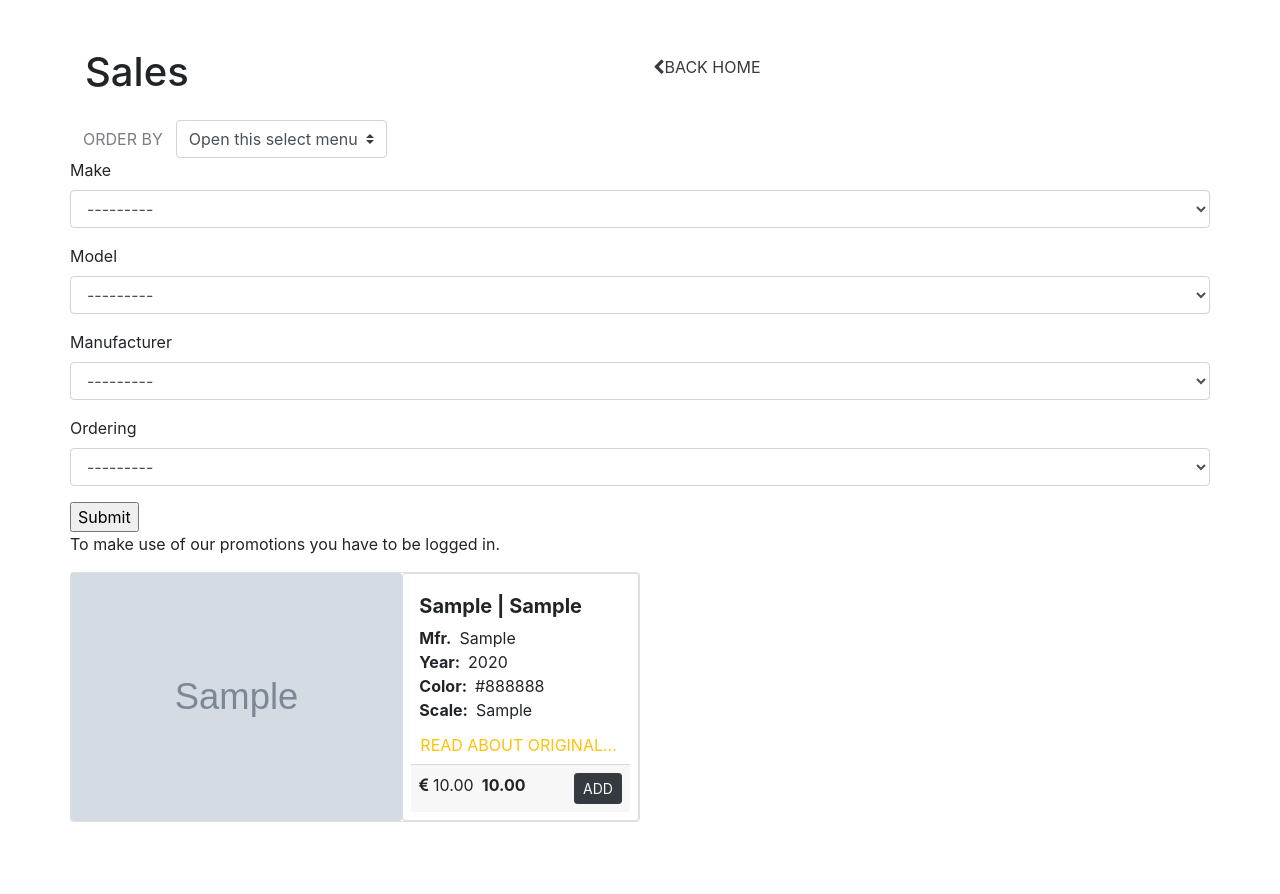
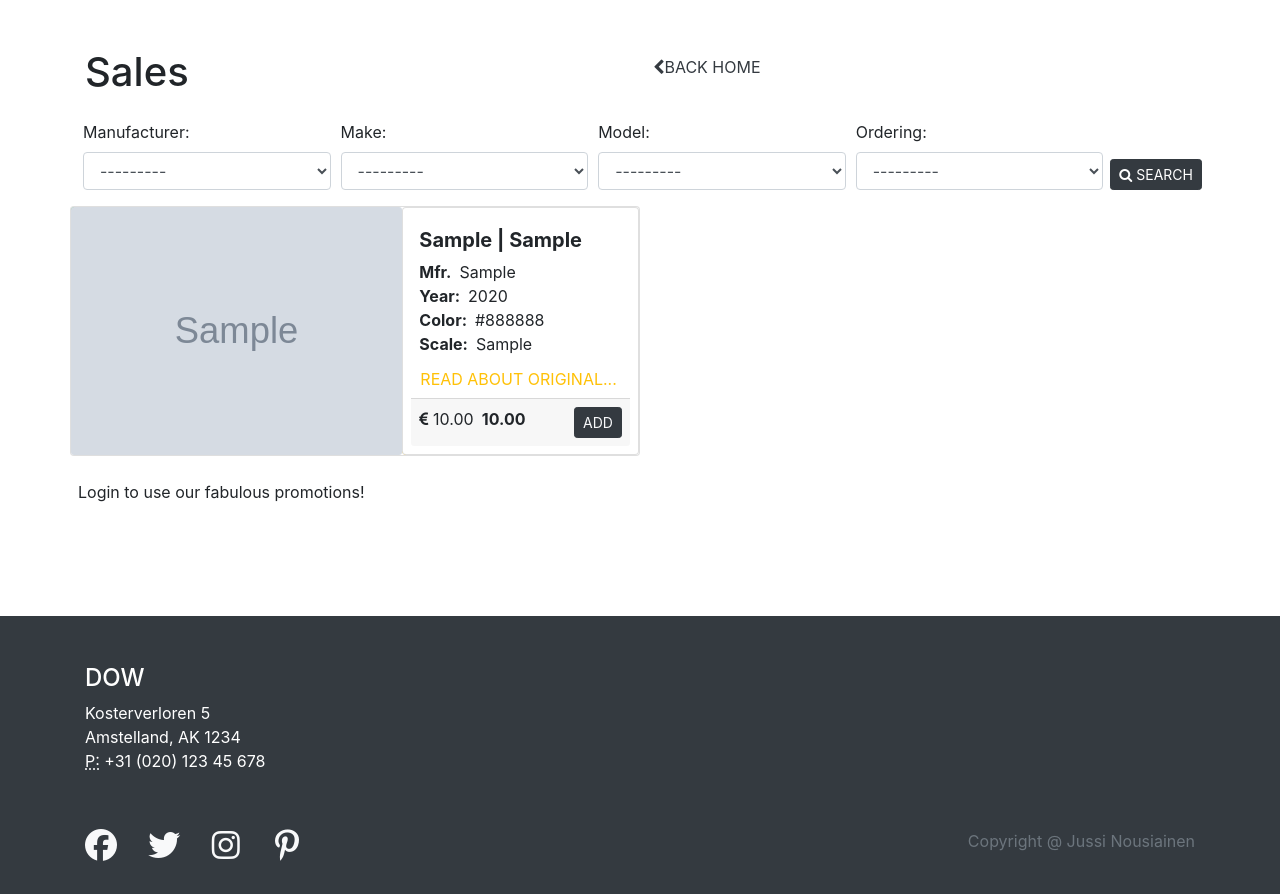
Before and after one commit to Junon72/DreamsOnWheels, a Django app: page /products/ in a window 1280 px wide. Shown: the part 190-1084 px from the top of the page. Run offline with Django 3.2, Linux system fonts and the light colour scheme; tables that the repository leaves empty hold one stand-in row (values such as "Sample post"); grey boxes marked "Sample" are stand-in pictures; some libraries are stand-ins or nearby versions; some web fonts are replaced.

Commit message:
Removed dummy search form from products. Linked the django-bootstrap-modal-forms scrips. The comment modal and edit form  in blog posts now renders, but the edit is not saved yet correctly, which appears to do with the url path after.

```diff
--- a/posts/forms.py
+++ b/posts/forms.py
@@ -1,7 +1,5 @@
 from django import forms
 from .models import Comment, User
-
-# from bootstrap_modal_forms.mixins import PopRequestMixin, CreateUpdateAjaxMixin
 from bootstrap_modal_forms.forms import BSModalForm
 
 
@@ -17,6 +15,6 @@ class UpdateCommentForm(BSModalForm):
     class Meta:
         model = Comment
         widgets = {
-            'content': forms.Textarea(attrs={'rows': 4}),
+            'content': forms.Textarea(attrs={'rows': 8}),
         }
         fields = ['content']
--- a/posts/urls.py
+++ b/posts/urls.py
@@ -1,10 +1,10 @@
 from django.urls import path
 from . import views
-from posts.views import CommentUpdateView
+from .views import CommentUpdateView
 
 app_name = 'posts'
 urlpatterns = [
     path('blogs/', views.get_posts, name='get_posts'),
     path('post/<int:pk>/', views.post_detail, name='post_detail'),
-    path('update/<int:pk>', views.CommentUpdateView.as_view(), name='update_comment'),
+    path('update/<int:pk>', views.CommentUpdateView.as_view(), name='update'),
 ]
--- a/posts/views.py
+++ b/posts/views.py
@@ -3,7 +3,7 @@ from django.utils import timezone
 from django.contrib import auth, messages
 from django.views import generic
 from django.http import HttpResponseForbidden
-from django.urls import reverse_lazy
+from django.urls import reverse, reverse_lazy
 from django.contrib.auth.models import User
 from .models import Post, Comment
 from .forms import CommentForm, UpdateCommentForm
@@ -66,4 +66,4 @@ class CommentUpdateView(BSModalUpdateView):
     template_name = 'edit_comment.html'
     form_class = UpdateCommentForm
     success_message = 'Success! Comment was updated and is being reviewed'
-    success_url = reverse_lazy('posts:post_detail')
+    success_url = reverse_lazy('posts:update')
--- a/products/filters.py
+++ b/products/filters.py
@@ -7,9 +7,9 @@ class ProductFilter(django_filters.FilterSet):
     # price = django_filters.NumberFilter()
     # price__gt = django_filters.NumberFilter(field_name='price', lookup_expr='gt')
     # price__lt = django_filters.NumberFilter(field_name='price', lookup_expr='lt')
+    manufacturer = django_filters.AllValuesFilter(field_name="manufacturer")
     make = django_filters.AllValuesFilter(field_name="make")
     model = django_filters.AllValuesFilter(field_name="model")
-    manufacturer = django_filters.AllValuesFilter(field_name="manufacturer")
 
     o = OrderingFilter(
         fields ={
@@ -22,5 +22,5 @@ class ProductFilter(django_filters.FilterSet):
     # build_year = DateFilter(field)
     class Meta:
         model = Product
-        fields = ['make', 'model', 'manufacturer']
+        fields = ['manufacturer', 'make', 'model']
         # exclude = ['image_main', 'image_sec', 'original_key']
--- a/products/templates/products.html
+++ b/products/templates/products.html
@@ -3,6 +3,7 @@
 {% load static %}
 {% load bootstrap_tags %}
 {% load crispy_forms_tags%}
+{% load widget_tweaks %}
 
 
 {% block content %}
@@ -23,39 +24,52 @@
 </div>
 <!-- / Sales Header -->
 
+
 <!-- Search -->
 <div class="container main-wrapper px-0">
-	<section id="searchProduct">
-		<form class="form-inline my-2 my-lg-0">
-			<button class="btn btn-link disabled text-dark my-2 my-sm-0" type="#">Order by</button>
-			<select class="custom-select">
-				<option selected="">Open this select menu</option>
-				<option value="1">High to Low €</option>
-				<option value="2">Low to High €</option>
-				<option value="3">Newest</option>
-				<option value="3">Oldest</option>
-				<option value="3">Aa to Zz</option>
-				<option value="3">Zz to Aa</option>
-			</select>
-		</form>
-	</section>
-</div>
-<!-- Search -->
-<div class="container main-wrapper px-0">
-	<form action="" method="get">
-		{{ filter.form|crispy }}
-		<input type="submit">
+	<form class="px-2 search-form" action="" method="get">
+		{% csrf_token %}
+		{{ filter.form.non_field_errors }}
+		{% for hidden in filter.form.hidden_fields %}
+		{{ hidden  }}
+		{% endfor %}
+
+		<div class="row no-gutters p-0 m-0">
+			<div class="col-lg-12 col-xl-11 p-0 m-0">
+				<div class="form-row row-cols-1 row-cols-sm-2 row-cols-md-4 no-gutters m-0 p-0">
+					<div class="form-group col">
+						{{ filter.form.manufacturer.label_tag }}
+						{% render_field filter.form.manufacturer class="form-control" %}
+					</div>
+					<div class="form-group col">
+						{{ filter.form.make.label_tag }}
+						{% render_field filter.form.make class="form-control" %}
+					</div>
+					<div class="form-group col">
+						{{ filter.form.model.label_tag }}
+						{% render_field filter.form.model class="form-control" %}
+					</div>
+					<div class="form-group col">
+						{{ filter.form.o.label_tag }}
+						{% render_field filter.form.o class="form-control" %}
+					</div>
+				</div>
+			</div>
+			<div class="col-lg-12 col-xl-1 p-0 m-0 align-self-end">
+				<div class="form-group d-flex">
+					<button type="submit" class="btn btn-sm btn-dark ml-auto"><i class="fa fa-search mr-1"
+							aria-hidden="true"></i>search</button>
+				</div>
+			</div>
+		</div>
+
 	</form>
 </div>
+<!-- / Search -->
 <!-- Products card field-->
 <div class="container main-wrapper-sales mb-5 pb-5 px-0 mx-auto">
 
 	<section id="products-sales-field">
-		<div class="row clearfix no-gutters">
-			<div class="col">
-				<p class="login-notice lato">To make use of our promotions you have to be logged in.</p>
-			</div>
-		</div>
 		<div class="row clearfix no-gutters">
 			<!-- Products card1 (row start) -->
 			{% for product in filter.qs %}
@@ -186,12 +200,19 @@
 			{% empty %}
 			<div class="row clearfix no-gutters">
 				<div class="col">
-					<p class="login-notice lato">No products with the search terms.</p>
+					<p class="login-notice lato px-2">No products with these search terms.</p>
 				</div>
 			</div>
 			{% endfor %}
 			<!-- /Products card1 -->
 		</div>
 	</section>
+	{% if not user.is_authenticated %}
+	<div class="row clearfix no-gutters">
+		<div class="col">
+			<p class="login-notice lato px-2">Login to use our fabulous promotions!</p>
+		</div>
+	</div>
+	{% endif %}
 </div>
 {% endblock %}
--- a/templates/_modal.html
+++ b/templates/_modal.html
@@ -1,8 +1,7 @@
 {% load static %}
 {% load bootstrap_tags %}
-{% load crispy_forms_tags%}
-<div class="modal fade" tabindex="-1" role="dialog" id="formsModal">
-	<div class="modal-dialog">
+<div class="modal fade" tabindex="-1" role="dialog" id="modal">
+	<div class="modal-dialog" role="document">
 		<div class="modal-content">
 		</div>
 	</div>
--- a/templates/base.html
+++ b/templates/base.html
@@ -84,20 +84,23 @@
 		<!-- jQuery -->
 		<script src="http://code.jquery.com/jquery-3.5.1.min.js"
 			integrity="sha256-9/aliU8dGd2tb6OSsuzixeV4y/faTqgFtohetphbbj0=" crossorigin="anonymous"></script>
+		<!-- <script type="text/javascript" src="{% static 'js/jquery.min.js' %}"></script> -->
 		<!-- Ajax -->
 		<script src="https://cdn.jsdelivr.net/npm/popper.js@1.16.0/dist/umd/popper.min.js"
 			integrity="sha384-Q6E9RHvbIyZFJoft+2mJbHaEWldlvI9IOYy5n3zV9zzTtmI3UksdQRVvoxMfooAo" crossorigin="anonymous">
 		</script>
 		<!-- Bootstrap4 -->
-		<script src="https://stackpath.bootstrapcdn.com/bootstrap/4.5.0/js/bootstrap.min.js" integrity="sha384-OgVRvuATP1z7JjHLkuOU7Xw704+h835Lr+6QL9UvYjZE3Ipu6Tp75j7Bh/kR0JKI" crossorigin="anonymous"></script>
+		<script src="https://stackpath.bootstrapcdn.com/bootstrap/4.5.0/js/bootstrap.min.js"
+			integrity="sha384-OgVRvuATP1z7JjHLkuOU7Xw704+h835Lr+6QL9UvYjZE3Ipu6Tp75j7Bh/kR0JKI" crossorigin="anonymous">
+		</script>
 		<!-- Bootstrap modal forms-->
-		<script src="{% static 'js/jquery.bootstrap.modal.forms.js' %}"></script>
+		<script type="text/javascript" src="{% static 'js/jquery.bootstrap.modal.forms.js' %}"></script>
+		{% block BSForms %}{% endblock BSForms %}
 		<!-- Slick carousel js -->
 		<script type="text/javascript" src="{% static 'vendor/slick/slick.js' %}"></script>
 		<!-- Custom js -->
 		<script type="text/javascript" src="{% static 'js/script.js' %}"></script>
 
-		<!-- {% block BSForms %}{% endblock BSForms %} -->
 		<!-- / Scripts -->
 
 
```
Also changed, not shown: posts/templates/edit_comment.html (+5 -4 lines), posts/templates/postdetail.html (+22 -18 lines), project/settings.py (+8 -2 lines).
